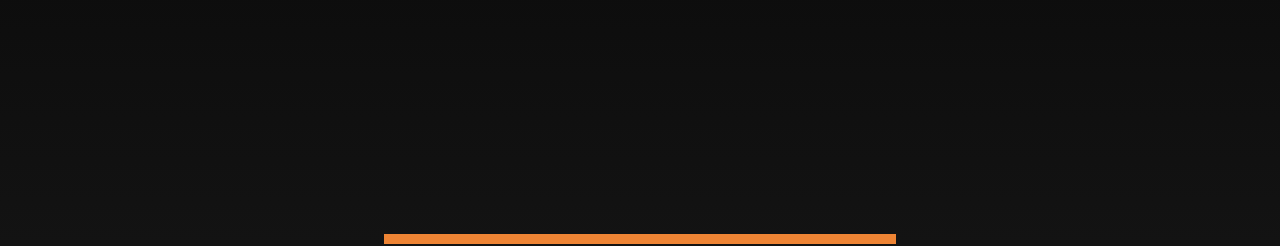
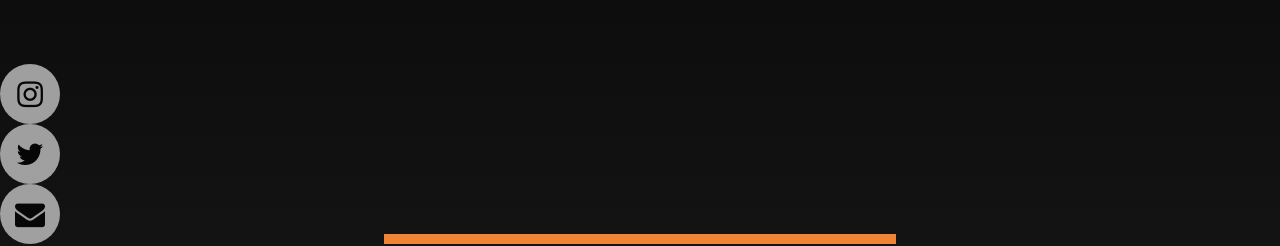
Before and after one commit to AustinKong/website-1.0, a plain HTML site: page index.html in a window 1280 px wide. Shown: the part 556-802 px from the top of the page. Drawn offline with nearby package versions, Linux system fonts and the light colour scheme.

Commit message:
Add files via upload

```diff
--- a/index.html
+++ b/index.html
@@ -33,6 +33,12 @@
     </head>
 
     <body onload="inst1(); inst2();">
+        <div class="side-nav">
+            <a href="https://www.instagram.com/aquiladoesart/" target="blank" class="fa fa-instagram"></a>
+            <a href="https://twitter.com/AquilaDoesArt" target="blank" class="fa fa-twitter"></a>
+            <a href="mailto:aquilainq@gmail.com" target="blank" class="fa fa-envelope"></a>
+        </div>
+
         <nav>
             <img src="img/Ghost.png" />
             <a href="#home">Home</a>
@@ -120,7 +126,7 @@
 
             <section class="projects-gallery-wrapper" id="projects" data-aos="fade-left" data-aos-easing="ease-out">
                 <h1>Projects</h1>
-                <h2>Here are some projects I 've worked on these past few years</h2>
+                <h2>Here are some projects I 've worked on these past few years. I have more to show but let 's keep it simple on here eh?</h2>
                 <div onclick="" class="projects-gallery-container">
                     <img src="img/WatchMyNucleusThumbnail.png" class="projects-gallery-thumbnail" />
                     <div class="projects-gallery-overlay">
@@ -145,6 +151,7 @@
                         </center>
                     </div>
                 </div>
+                <!--
                 <div onclick="" class="projects-gallery-container">
                     <img src="img/AstarThumbnail.png" class="projects-gallery-thumbnail" />
                     <div class="projects-gallery-overlay">
@@ -154,6 +161,7 @@
                         </p>
                     </div>
                 </div>
+                -->
                 <div onclick="" class="projects-gallery-container">
                     <img src="img/WebsiteThumbnail.png" class="projects-gallery-thumbnail" />
                     <div class="projects-gallery-overlay">
@@ -163,6 +171,7 @@
                         </p>
                     </div>
                 </div>
+                <!--
                 <div onclick="" class="projects-gallery-container">
                     <img src="img/ZhuYueThumbnail.png" class="projects-gallery-thumbnail" />
                     <div class="projects-gallery-overlay">
@@ -184,6 +193,7 @@
                         </center>
                     </div>
                 </div>
+                -->
             </section>
         </main>
 
@@ -191,9 +201,10 @@
             <div class="contact" data-aos="fade" data-aos-easing="ease-in">
                 <div class="contact-flex">
                     <div class="contact-column"><h1>Contact me</h1></div>
-                    <div class="contact-column">Have a cool idea or a proposal that you want to share? Or if you want a commision done, either way message me through Instagram or below</div>
-                    <div class="contact-column"><button type="button" class="contact-me">Message me &darr;</button></div>
+                    <div class="contact-column">Have a cool idea or a proposal that you want to share? Or if you want a commision done, either way message me through Instagram or email</div>
+                    <div class="contact-column"><button type="button" class="contact-me">Message me @ aquilainq@gmail.com</button></div>
                 </div>
+                <!--
                 <div class="content">
                     <form action="mailto:aquilainq@gmail.com" method="post" enctype="text/plain" style="margin: 5%;">
                         <label for="name">Name</label>
@@ -223,6 +234,7 @@
                 });
                 }
                 </script>
+                -->
             </div>
         </footer>
 
--- a/style.css
+++ b/style.css
@@ -41,6 +41,7 @@ body,html {
 }
 
 .fa:hover {
+    transform: translateY(-2px);
     background: #EE8434;
     color: #fff
 }
@@ -342,7 +343,7 @@ footer {
 .contact-me {
     box-shadow: 0px 2px 5px #C5C5D7;
     min-width: 200px;
-    min-height: 50px;
+    min-height: 100px;
     border-radius: 30px;
     font-family: euroStyleBold;
     font-size: 120%;
@@ -435,3 +436,23 @@ input[type=submit]:hover {
     background-color: #fff;
     padding: 20px
 }
+
+.side-nav{
+    z-index: 15;
+    position: fixed;
+    bottom: 0;
+    left: 0;
+    display: flex;
+    align-items: flex-start;
+    flex-direction: column;
+    flex-wrap: wrap
+}
+
+.side-nav .fa {
+    opacity: 0.6;
+    padding: 15px;
+}
+
+.side-nav .fa:hover {
+    opacity: 1;
+}
```
